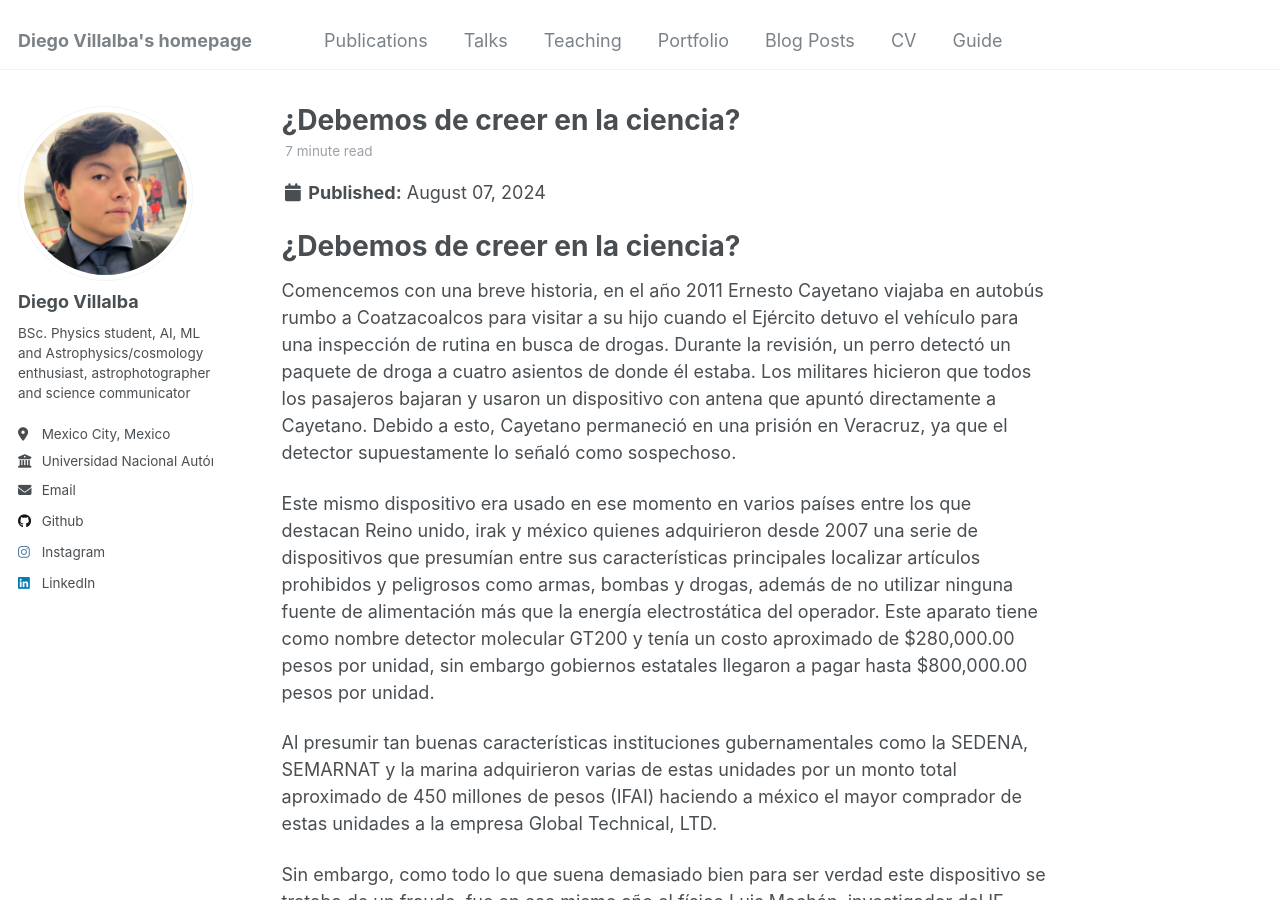
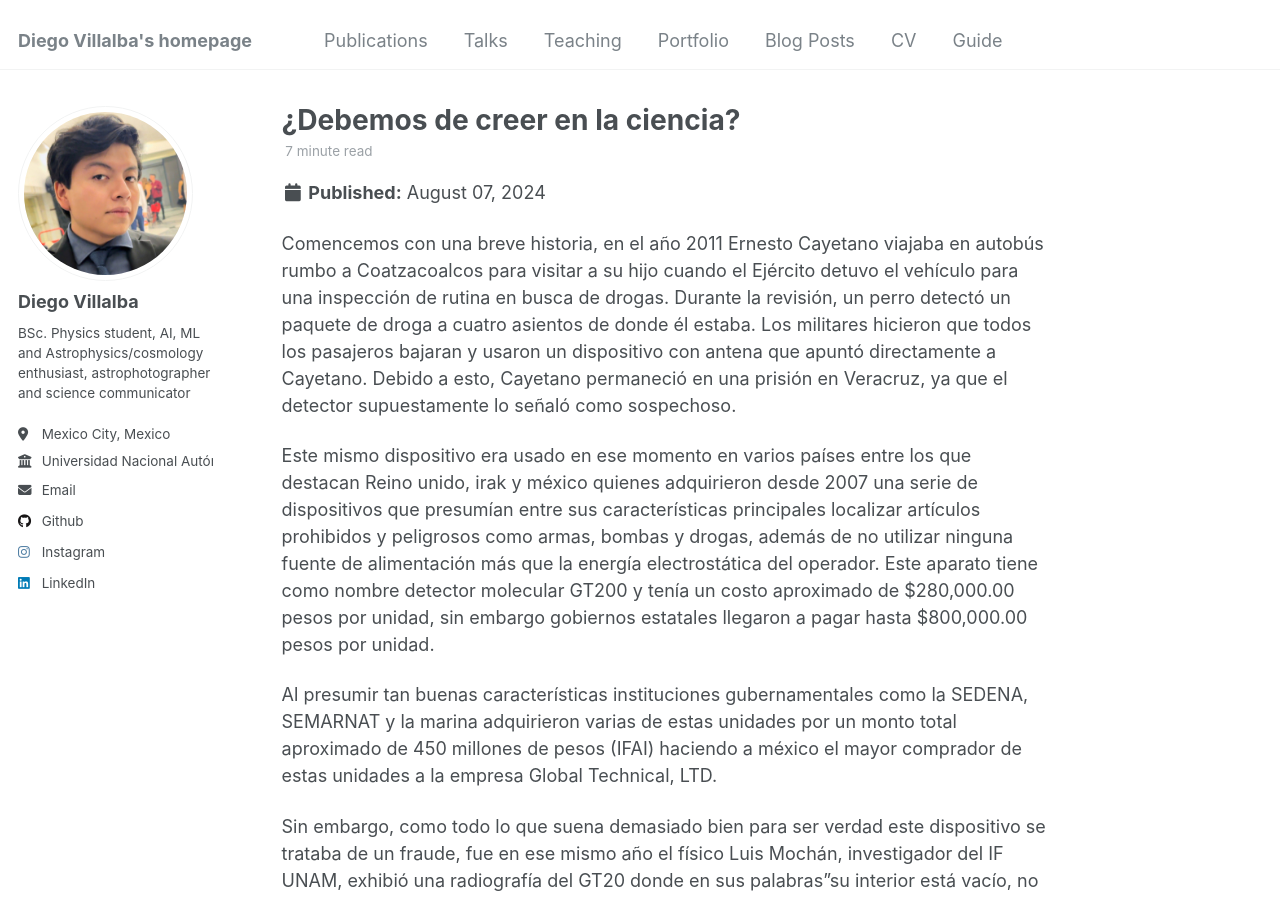
Before and after one commit to DiegoViillalba/DiegoViillalba.github.io, a Jekyll site: the page built from _posts/2012-08-14-blog-post-1.md, in a window 1280 px wide and 900 px high. Built offline with Jekyll 4.4.1, drawn with Linux system fonts in a browser that asks for light colours.

Commit message:
Update 2012-08-14-blog-post-1.md

```diff
--- a/_posts/2012-08-14-blog-post-1.md
+++ b/_posts/2012-08-14-blog-post-1.md
@@ -8,8 +8,6 @@ tags:
   - Sociedad
 ---
 
-¿Debemos de creer en la ciencia?
-======
 
 Comencemos con una breve historia, en el año 2011  Ernesto Cayetano viajaba en autobús rumbo a Coatzacoalcos para visitar a su hijo cuando el Ejército detuvo el vehículo para una inspección de rutina en busca de drogas. Durante la revisión, un perro detectó un paquete de droga a cuatro asientos de donde él estaba. Los militares hicieron que todos los pasajeros bajaran y usaron un dispositivo con antena que apuntó directamente a Cayetano. Debido a esto, Cayetano permaneció en una prisión en Veracruz, ya que el detector supuestamente lo señaló como sospechoso.
 
```
